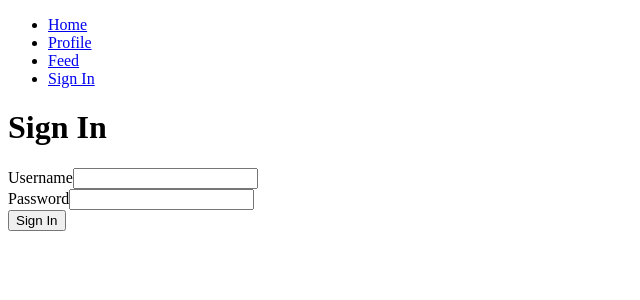
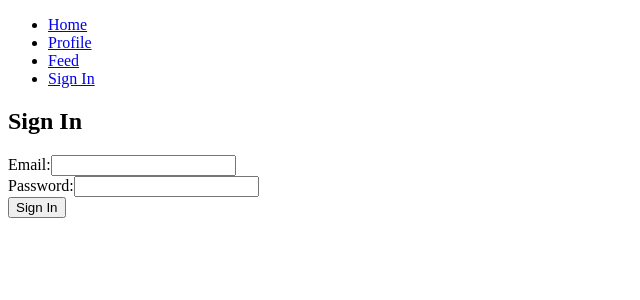
Before and after one commit to Xmaz2150/WeSync, a React (Create React App) app in the folder frontend/: page /signin in a window 1280 px wide. Shown: the top 300 px of the page, without its empty margins (0-640 px from the left). Built offline with nearby package versions, Linux system fonts and the light colour scheme.

Commit message:
Frontend 0.0.2
- Sign in and store JWT
- Basic protect of routes

```diff
--- a/frontend/package.json
+++ b/frontend/package.json
@@ -13,6 +13,7 @@
   "author": "",
   "license": "ISC",
   "dependencies": {
+    "axios": "^1.7.7",
     "react-router-dom": "^6.26.2"
   },
   "devDependencies": {
--- a/frontend/src/App.js
+++ b/frontend/src/App.js
@@ -1,11 +1,14 @@
+import React from "react";
 import { Link, Routes, Route } from "react-router-dom";
 import Home from "./pages/Home";
 import Profile from "./pages/Profile";
 import Feed from "./pages/Feed";
 import SignIn from "./pages/SignIn";
-
+import PrivateRoute from "./components/PrivateRoute";
 
 function App() {
+  const [token, setToken] = React.useState(localStorage.getItem('token'));
+
   return (
     <>
       <nav>
@@ -18,9 +21,9 @@ function App() {
       </nav>
       <Routes>
         <Route path="/" element={<Home />} />
-        <Route path="/profile" element={<Profile />} />
-        <Route path="/feed" element={<Feed />} />
-        <Route path="/signin" element={<SignIn />} />
+        <Route path="/signin" element={<SignIn setToken={setToken}/>} />
+        <Route path="/profile" element={<PrivateRoute><Profile /></PrivateRoute>} />
+        <Route path="/feed" element={<PrivateRoute><Feed /></PrivateRoute>} />
       </Routes>
     </>
   );
--- /dev/null
+++ b/frontend/src/components/PrivateRoute.js
@@ -0,0 +1,9 @@
+import React from 'react';
+import { Navigate } from 'react-router-dom';
+
+const PrivateRoute = ({ children }) => {
+  const token = localStorage.getItem('token');
+  return token ? children : <Navigate to="/signin" />;
+};
+
+export default PrivateRoute;
--- a/frontend/src/pages/SignIn.js
+++ b/frontend/src/pages/SignIn.js
@@ -1,26 +1,54 @@
-import React from 'react';
+import React, { useState } from 'react';
+import { login } from '../utils/api';
 
-const SignIn = () => {
+const Login = ({ setToken }) => {
+  const [email, setEmail] = useState('');
+  const [password, setPassword] = useState('');
+  const [error, setError] = useState(null);
+
+  const handleSubmit = async (event) => {
+    event.preventDefault();
+    try {
+      const response = await login({ email, password });
+      const { access_token } = response.data;
+      localStorage.setItem('token', access_token);
+      setToken(access_token);
+      console.log('Signed in successfully:', response);
+      // redirect to profile
+      window.location.href = '/profile';
+    } catch (error) {
+      console.log('Failed to sign in:', error);
+      setError('Failed to sign in. Please check your credentials and try again.');
+    }
+  };
+
   return (
-    <div className="sign-in">
-      <header className="sign-in-header">
-        <h1>Sign In</h1>
-      </header>
-      <main>
-        <form className="sign-in-form">
-          <div className="form-group">
-            <label htmlFor="username">Username</label>
-            <input type="text" id="username" name="username" required />
-          </div>
-          <div className="form-group">
-            <label htmlFor="password">Password</label>
-            <input type="password" id="password" name="password" required />
-          </div>
-          <button type="submit">Sign In</button>
-        </form>
-      </main>
+    <div>
+      <h2>Sign In</h2>
+      <form onSubmit={handleSubmit}>
+        <div>
+          <label>Email:</label>
+          <input
+            type="email"
+            value={email}
+            onChange={(e) => setEmail(e.target.value)}
+            required
+          />
+        </div>
+        <div>
+          <label>Password:</label>
+          <input
+            type="password"
+            value={password}
+            onChange={(e) => setPassword(e.target.value)}
+            required
+          />
+        </div>
+        {error && <p style={{ color: 'red' }}>{error}</p>}
+        <button type="submit">Sign In</button>
+      </form>
     </div>
   );
 };
 
-export default SignIn;
+export default Login;
--- /dev/null
+++ b/frontend/src/utils/api.js
@@ -0,0 +1,12 @@
+import axios from 'axios';
+
+const API_BASE_URL = 'http://localhost:5000/wesync';
+
+
+export const login = (userData) => {
+  return axios.post(`${API_BASE_URL}/login`, userData, {
+    headers: {
+      'Content-Type': 'application/json',
+    }
+  });
+};
```
Also changed, not shown: 1 other file (tests, documents, lock files or other folders).
